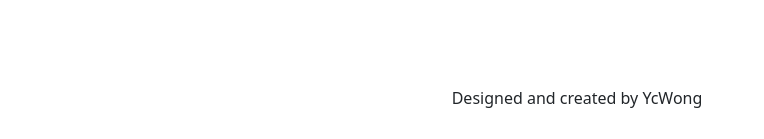
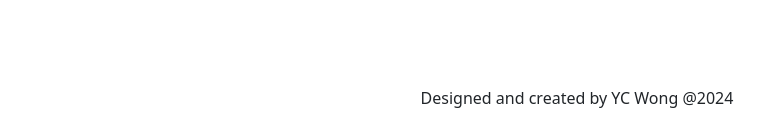
Before and after one commit to WongYC-66/odin-blog-api-client, a React (Vite) app: page / in a window 1280 px wide. Shown: the part 658-797 px from the top of the page, without its empty margins (63-827 px from the left). Built offline with nearby package versions, Linux system fonts and the light colour scheme; no server answers.

Commit message:
update footer and card maxHeight

```diff
--- a/src/App.jsx
+++ b/src/App.jsx
@@ -87,7 +87,7 @@ function App() {
       {/* Footer */}
 
       <footer className='text-center m-3 p-3'>
-        Designed and created by YcWong
+        Designed and created by YC Wong @2024
       </footer>
 
     </div >
--- a/src/BlogPreviewCard.jsx
+++ b/src/BlogPreviewCard.jsx
@@ -18,7 +18,7 @@ export default function BlogPreviewCard(props) {
                     <h6 className="card-subtitle mb-2 text-body-secondary">{fmtTime(post.timestamp)}</h6>
 
                     {/* <p className="card-text text-break text-truncate">{post.contents}</p> */}
-                    <p className="card-text text-break overflow-hidden" style={{maxHeight: "300px"}}dangerouslySetInnerHTML={{__html: post.contents}}></p>
+                    <p className="card-text text-break overflow-hidden" style={{maxHeight: "200px"}}dangerouslySetInnerHTML={{__html: post.contents}}></p>
 
                 </div>
             </div >
```
